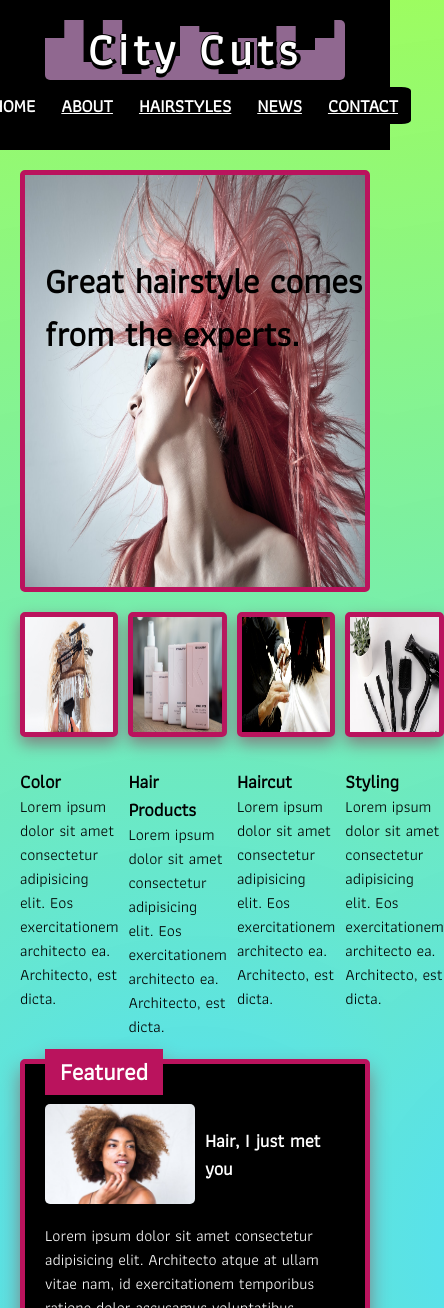
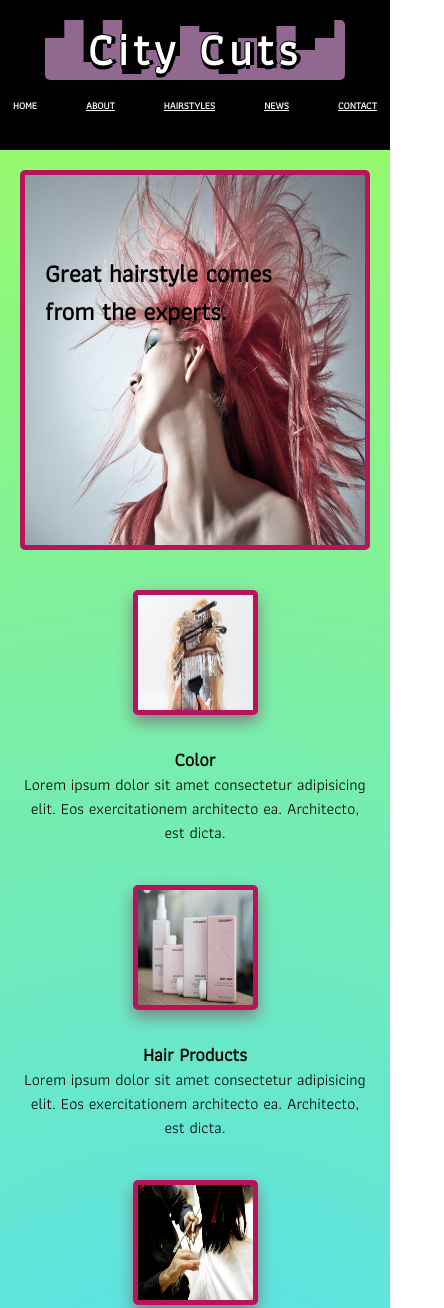
Before and after one commit to dekayruby/checkpoint1, a plain HTML site: page index.html in a window 390 px wide. Shown: the top 1308 px of the page, 444 px wide, since content can reach past the window. Drawn offline with Linux system fonts and the light colour scheme.

Commit message:
finally more responsive to smaller screens

```diff
--- a/nav-footer-styles.css
+++ b/nav-footer-styles.css
@@ -87,7 +87,7 @@ body {
     }
 
     /* cellphone responsive */
-    @media (max-width: 576px) {
+    @media (max-width: 360px) {
 
       nav div.zizurz {
             font-size: 30px;
@@ -102,10 +102,14 @@ body {
         nav {
             justify-content: center;
         }
+
+        .navB {
+          font-size: 10px;
+        }
     }
 
     /* tablet responsive */
-    @media (max-width: 1121px) {
+    @media (max-width: 1121px) and (min-width: 360px) {
         nav div.zizurz {
             font-size: 30px;
             height: 60px;
@@ -117,6 +121,7 @@ body {
 
         nav {
             display: flex;
+            align-items: center;
             justify-content: center;
             padding: 0px;
 
@@ -124,4 +129,7 @@ body {
         nav ul {
             padding: 60px 0px 0px;
         }
+        .navB {
+          font-size: 10px;
+        }
     }
--- a/styles.css
+++ b/styles.css
@@ -111,21 +111,23 @@
   }
 
 /* cellphone responsive */
-@media (max-width: 600px) {
+@media (max-width: 490px) {
   .header {
     margin: 20px;
-    height: 50vh;
+    height: 45vh;
   }
   .header h1 {
     position: absolute;
     transform: translate(20px, 80px);
-    font-size: 35px;
+    font-size: 25px;
+    margin-right: 90px;
 
 }
 .mainContainer {
   display: flex;
-  justify-content: space-between;
-  margin: 20px;
+  flex-direction: column;
+  justify-content: center;
+  margin: 0px;
 }
 
 .small-img {
@@ -140,7 +142,12 @@
 }
 
 .img-p {
-  margin-right: 10px;
+  padding: 20px;
+  text-align: center;
+  display: flex;
+  justify-content: center;
+  align-items: center;
+  width: 100%;
 }
 .call-us {
   margin-top: 10px;
@@ -152,10 +159,13 @@
 .featured {
   margin-right: 0px;
 }
+.sad-pug {
+  width: 100px;
+}
 }
 
   /* tablet responsive */
-  @media (max-width: 1121px) and (min-width: 600px) {
+  @media (max-width: 1121px) and (min-width: 490px) {
     .header {
       margin: 50px 15%;
       height: 60vh;
@@ -167,9 +177,10 @@
       margin-right: 150px;
   }
   .mainContainer {
-    display: flex;
-    justify-content: space-between;
-    margin: 20px;
+    /* display: flex;
+    flex-direction: column;
+    justify-content: center;
+    margin: 0px; */
   }
 
   .small-img {
```
Also changed, not shown: gallery-styles.css (+4 -4 lines).
